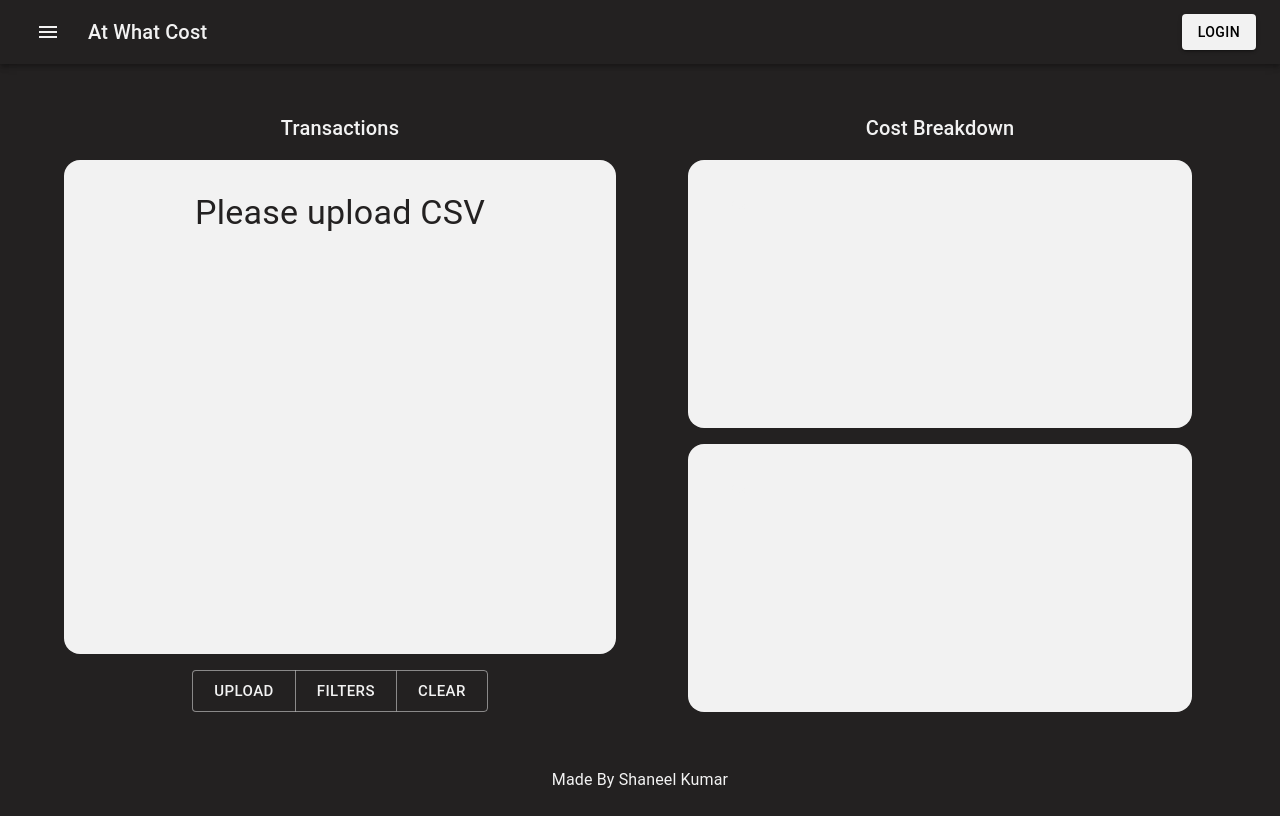
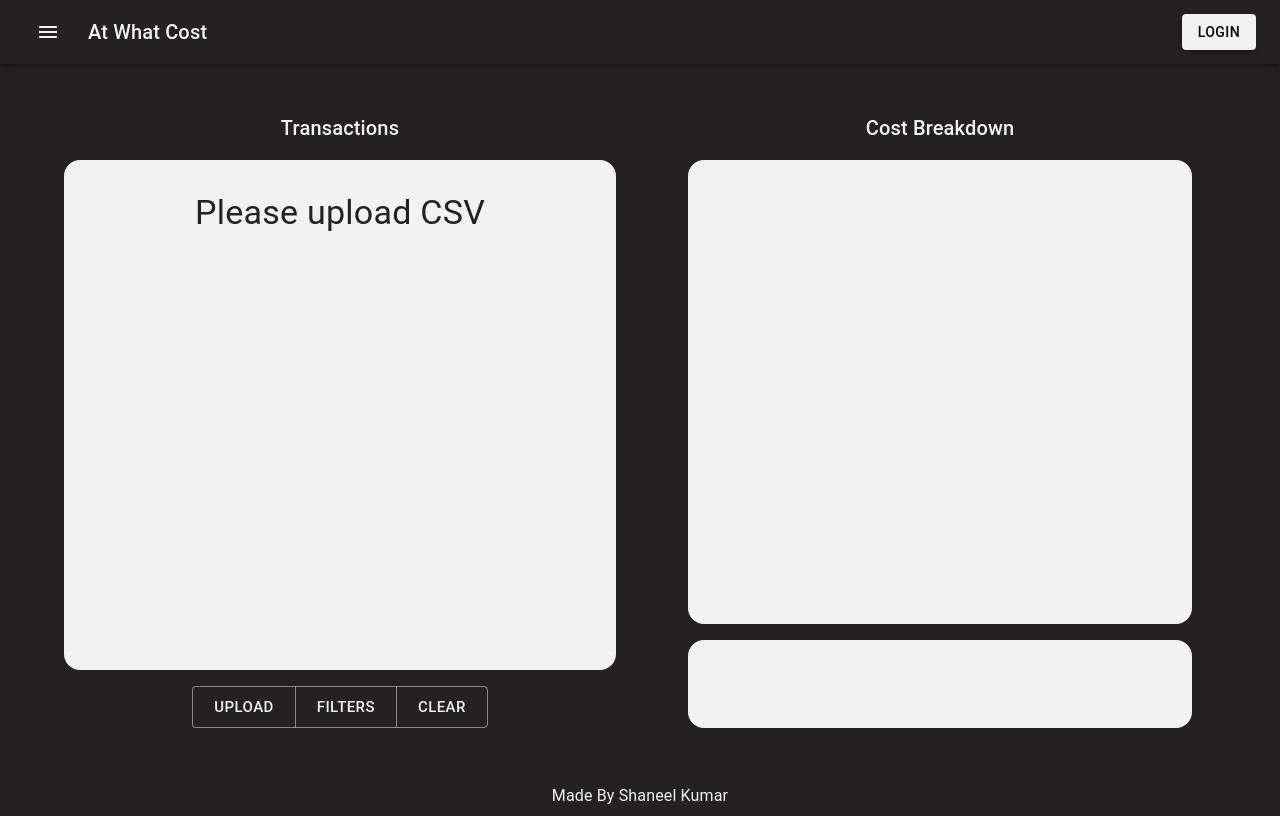
Before and after one commit to Vyonyx/at-what-cost-FE, a React (Vite) app: page / in a window 1280 px wide. Built offline with nearby package versions, Linux system fonts and the light colour scheme.

Commit message:
add pie chart component and display transactions & amounts as per user's filters

```diff
--- a/package.json
+++ b/package.json
@@ -15,6 +15,8 @@
     "@emotion/styled": "^11.10.5",
     "@mui/icons-material": "^5.11.0",
     "@mui/material": "^5.11.2",
+    "@nivo/core": "^0.80.0",
+    "@nivo/pie": "^0.80.0",
     "@reduxjs/toolkit": "^1.9.1",
     "react": "^18.2.0",
     "react-dom": "^18.2.0",
--- /dev/null
+++ b/src/components/PieChart.tsx
@@ -0,0 +1,154 @@
+import { Typography } from "@mui/material"
+import { Box } from "@mui/system"
+import { ResponsivePie } from "@nivo/pie"
+import { useSelector } from "react-redux"
+import { RootState } from "../redux/store"
+import { transactionsToPieData } from "../utils/transactionDataConversions"
+
+function PieChart() {
+  const transactions = useSelector((state:RootState) => state.transactions)
+  const filters = useSelector((state:RootState) => state.filters.list)
+
+  const data = transactionsToPieData('Code', 'Amount', transactions, filters)
+  if (data.length > 0) console.log(data)
+
+  return (
+    <>
+      <Typography variant="h4" color='background.default'>
+        {typeof data !== 'string' && (
+          <Box sx={{width:'100%', height:'400px'}}>
+            <ResponsivePie
+            data={data}
+            margin={{ top: 0, right: 120, bottom: 40, left: 20 }}
+            innerRadius={0.5}
+            padAngle={0.7}
+            cornerRadius={3}
+            activeOuterRadiusOffset={8}
+            borderWidth={1}
+            borderColor={{
+                from: 'color',
+                modifiers: [
+                    [
+                        'darker',
+                        0.2
+                    ]
+                ]
+            }}
+            enableArcLinkLabels={false}
+            arcLinkLabelsSkipAngle={10}
+            arcLinkLabelsTextColor="#333333"
+            arcLinkLabelsThickness={2}
+            arcLinkLabelsColor={{ from: 'color' }}
+            arcLabelsSkipAngle={10}
+            arcLabelsTextColor={{
+                from: 'color',
+                modifiers: [
+                    [
+                        'darker',
+                        2
+                    ]
+                ]
+            }}
+            defs={[
+                {
+                    id: 'dots',
+                    type: 'patternDots',
+                    background: 'inherit',
+                    color: 'rgba(255, 255, 255, 0.3)',
+                    size: 4,
+                    padding: 1,
+                    stagger: true
+                },
+                {
+                    id: 'lines',
+                    type: 'patternLines',
+                    background: 'inherit',
+                    color: 'rgba(255, 255, 255, 0.3)',
+                    rotation: -45,
+                    lineWidth: 6,
+                    spacing: 10
+                }
+            ]}
+            fill={[
+                {
+                    match: {
+                        id: 'ruby'
+                    },
+                    id: 'dots'
+                },
+                {
+                    match: {
+                        id: 'c'
+                    },
+                    id: 'dots'
+                },
+                {
+                    match: {
+                        id: 'go'
+                    },
+                    id: 'dots'
+                },
+                {
+                    match: {
+                        id: 'python'
+                    },
+                    id: 'dots'
+                },
+                {
+                    match: {
+                        id: 'scala'
+                    },
+                    id: 'lines'
+                },
+                {
+                    match: {
+                        id: 'lisp'
+                    },
+                    id: 'lines'
+                },
+                {
+                    match: {
+                        id: 'elixir'
+                    },
+                    id: 'lines'
+                },
+                {
+                    match: {
+                        id: 'javascript'
+                    },
+                    id: 'lines'
+                }
+            ]}
+            legends={[
+                {
+                    anchor: 'top-right',
+                    direction: 'column',
+                    justify: false,
+                    translateX: 120,
+                    translateY: 0,
+                    itemsSpacing: 2,
+                    itemWidth: 100,
+                    itemHeight: 18,
+                    itemTextColor: '#999',
+                    itemDirection: 'left-to-right',
+                    itemOpacity: 1,
+                    symbolSize: 18,
+                    symbolShape: 'circle',
+                    effects: [
+                        {
+                            on: 'hover',
+                            style: {
+                                itemTextColor: '#000'
+                            }
+                        }
+                    ]
+                }
+            ]}
+                  />
+          </Box>
+        )}
+      </Typography>
+    </>
+  )
+}
+export default PieChart
--- a/src/pages/Dashboard.tsx
+++ b/src/pages/Dashboard.tsx
@@ -3,6 +3,7 @@ import { Container } from "@mui/system"
 import TransactionButtons from "../components/TransactionButtons"
 import TransactionList from "../components/TransactionsList"
 import FiltersModal from "../components/FiltersModal"
+import PieChart from "../components/PieChart"
 
 function Dashboard() {
 
@@ -24,7 +25,7 @@ function Dashboard() {
           </Typography>
           <Container component='div' sx={graphContainerStyle}>
             <Box sx={subSectionStyle}>
-              Box
+              <PieChart />
             </Box>
             <Box sx={subSectionStyle}>
               Box
--- a/src/utils/transactionDataConversions.ts
+++ b/src/utils/transactionDataConversions.ts
@@ -17,7 +17,7 @@ export function transactionsToPieData(
   try {
     return transactions.reduce((arr: PieData[], item) => {
       const transaction = item[transactionKey]
-      const amount = Math.abs(Number(item[amountKey]))
+      const amount = Math.abs(Math.round((Number(item[amountKey]) * 100) / 100))
 
       if (transaction === undefined) throw new Error('Could not find transaction name')
       if (item[amountKey] === undefined) throw new Error('Could not find amount')
```
Also changed, not shown: 1 other file (tests, documents, lock files or other folders).
